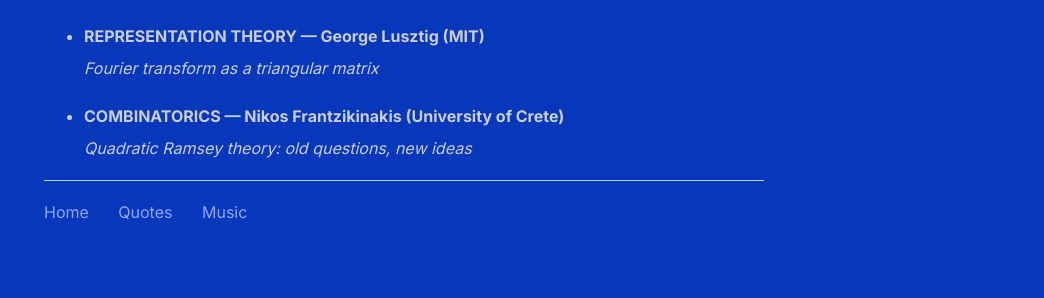
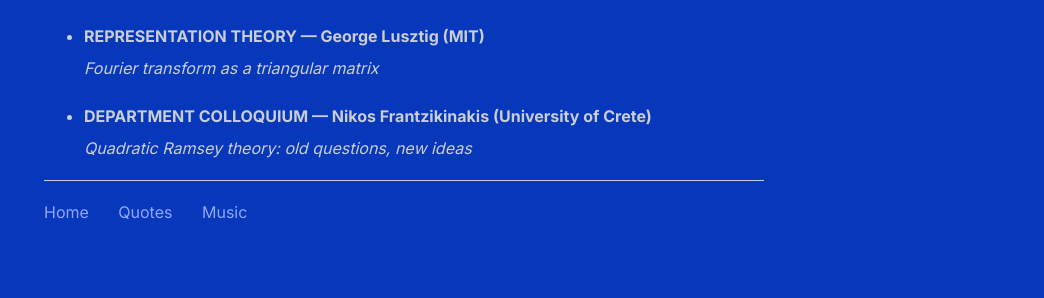
Before and after one commit to shihankanungo/shihankanungo.github.io, a Jekyll site: the page built from math-talks.md, in a window 1280 px wide. Shown: the part 1272-1570 px from the top of the page, without its empty margins (236-1280 px from the left). Built offline with Jekyll 4.4.1, drawn with Linux system fonts in a browser that asks for light colours.

Commit message:
Update event title from 'COMBINATORICS' to 'DEPARTMENT COLLOQUIUM'

```diff
--- a/math-talks.md
+++ b/math-talks.md
@@ -73,7 +73,7 @@
 
 <ul>
 <li><details>
-  <summary style="list-style: none;"><b>COMBINATORICS &mdash; Nikos Frantzikinakis (University of Crete)</b><br>
+  <summary style="list-style: none;"><b>DEPARTMENT COLLOQUIUM &mdash; Nikos Frantzikinakis (University of Crete)</b><br>
     <i>Quadratic Ramsey theory: old questions, new ideas</i></summary>
   <small><img src="images/2026-04-09.png" alt="Apr 09"></small>
 </details></li>
```
